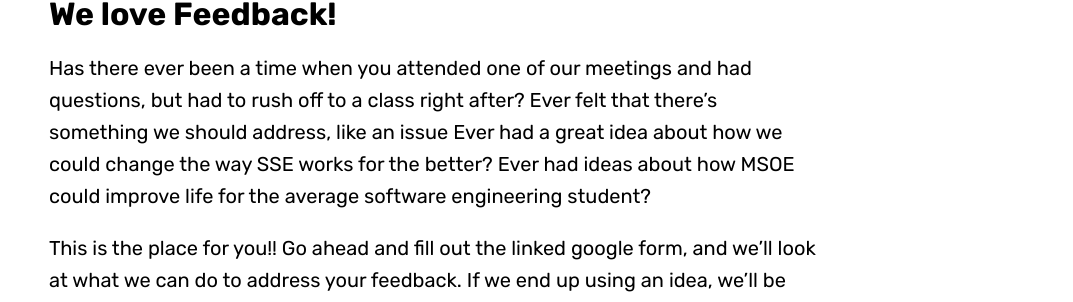
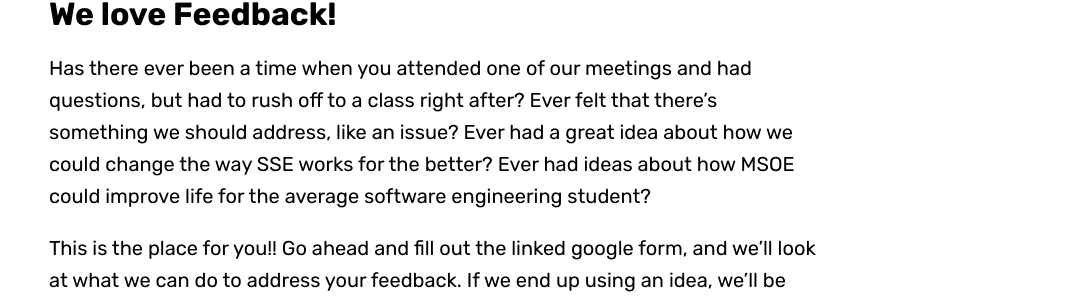
Before and after one commit to msoe-sse/msoe-sse.github.io, a Jekyll site: the page built from feedback.md, in a window 1280 px wide. Shown: the part 344-646 px from the top of the page, without its empty margins (207-1280 px from the left). Built offline with Jekyll 4.4.1, drawn with Linux system fonts in a browser that asks for light colours; nearby versions of some CDN libraries; some web fonts are replaced.

Commit message:
fixed typo

```diff
--- a/feedback.md
+++ b/feedback.md
@@ -7,7 +7,7 @@
 
 # We love Feedback!
 
-Has there ever been a time when you attended one of our meetings and had questions, but had to rush off to a class right after? Ever felt that there's something we should address, like an issue Ever had a great idea about how we could change the way SSE works for the better? Ever had ideas about how MSOE could improve life for the average software engineering student?
+Has there ever been a time when you attended one of our meetings and had questions, but had to rush off to a class right after? Ever felt that there's something we should address, like an issue? Ever had a great idea about how we could change the way SSE works for the better? Ever had ideas about how MSOE could improve life for the average software engineering student?
 
 This is the place for you!! Go ahead and fill out the linked google form, and we'll look at what we can do to address your feedback. If we end up using an idea, we'll be sure to contact or credit you first, so no worries about having your ideas swiped! Our #1 goal is to make being a student a better experience for the average software/computer engineer (or our cousins, the computer science majors--they're important too!), and any way we can do that, we will.
 
```
